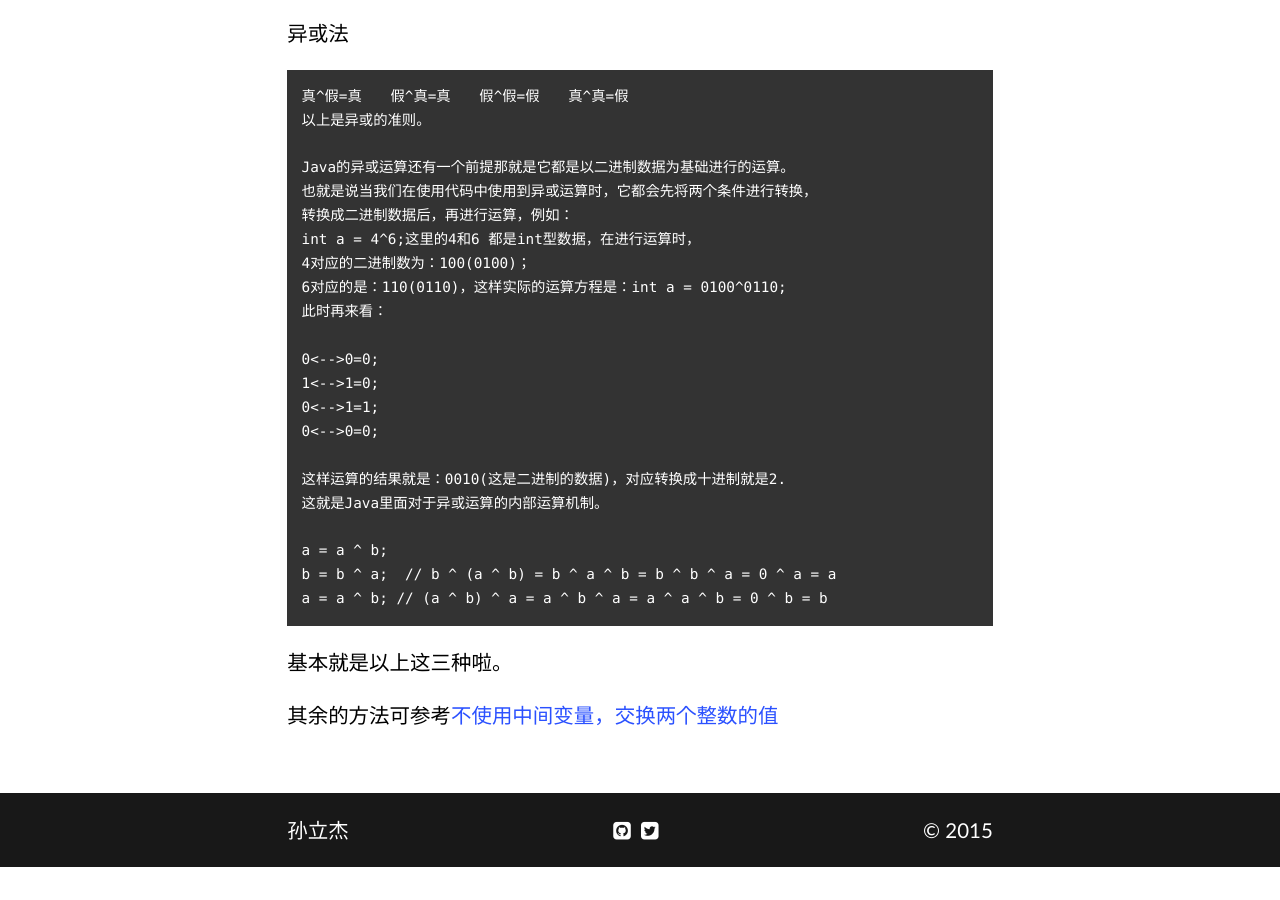
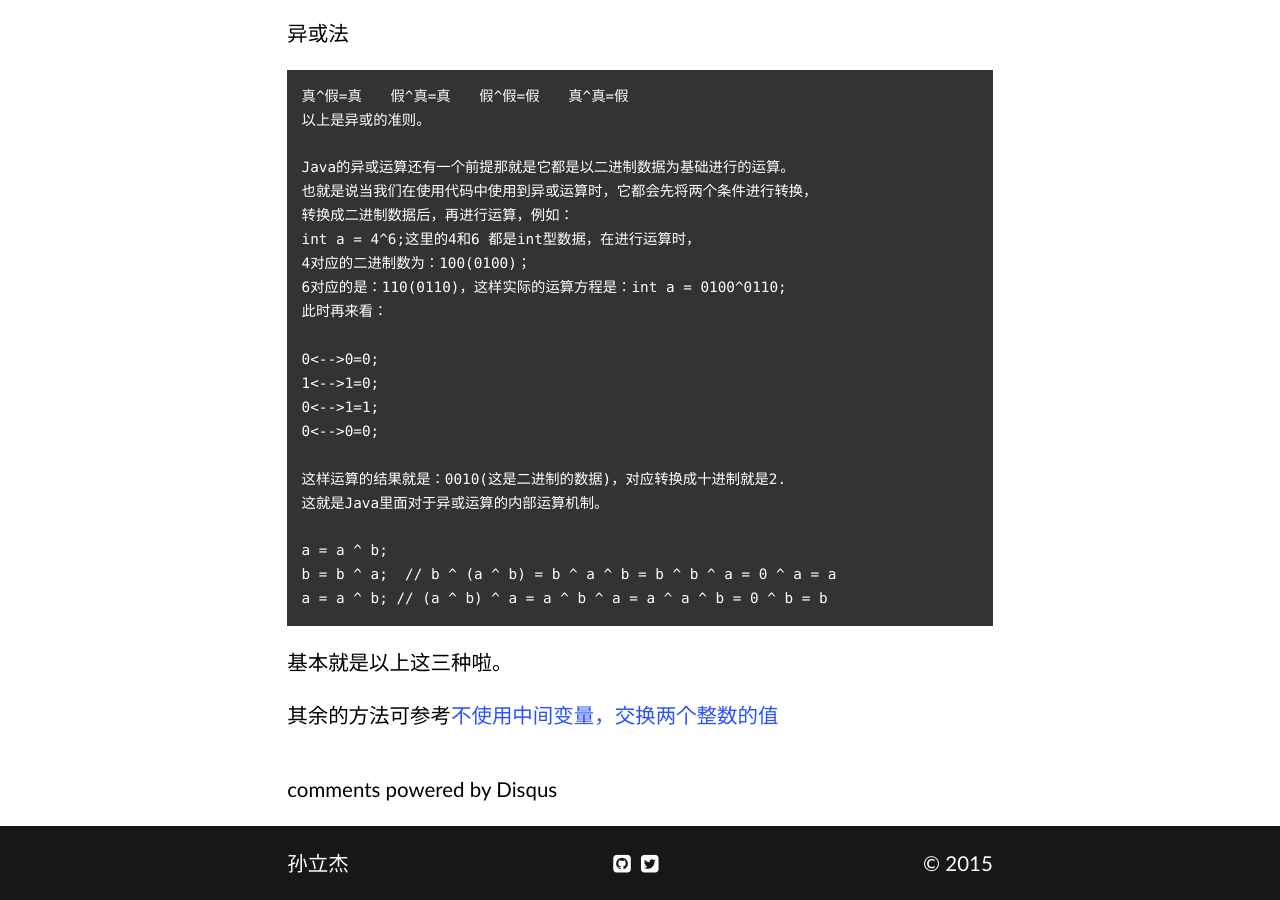
Before and after one commit to skyquiet/skyquiet.github.io, a Jekyll site: the page built from _posts/2014-05-08-changeVar.md, in a window 1280 px wide and 900 px high, scrolled down 764 px. Built offline with Jekyll 4.4.1, drawn with Linux system fonts in a browser that asks for light colours; nearby versions of some CDN libraries; some web fonts are replaced; a script that is not in the unit is left out; comment, search, counter and statistics services are not loaded; before the commit the page ends 1631 px from its top, so only the background shows below that; some of the changed lines change nothing that is shown.

Commit message:
test comment

```diff
--- a/_config.yml
+++ b/_config.yml
@@ -7,8 +7,8 @@ url: ""
 baseurl: "" # comment out if in root directory
 
 comments:
-#    disqus: "niklasbuschmann"
-#    isso: "comments.mysite.org"
+    disqus: "niklasbuschmann"
+    isso: "comments.mysite.org"
 
 style:
 #    body: "whitesmoke"
```
